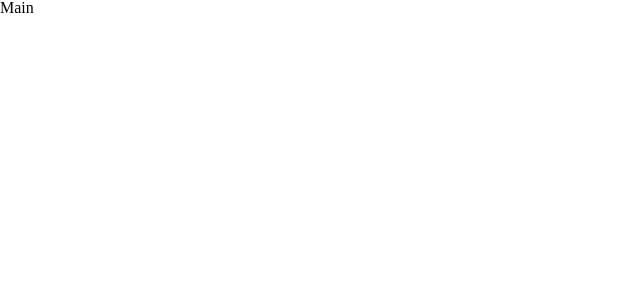
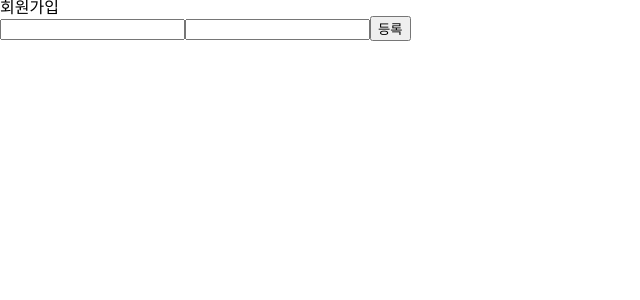
Before and after one commit to hjpark625/wanted-pre-onboarding-fe, a React (Create React App) app: page / in a window 1280 px wide. Shown: the top 300 px of the page, without its empty margins (0-640 px from the left). Built offline with nearby package versions, Linux system fonts and the light colour scheme.

Commit message:
register, login 작업 시작

```diff
--- /dev/null
+++ b/src/pages/Main/Login.tsx
@@ -0,0 +1,37 @@
+import React from 'react';
+import styled from 'styled-components';
+
+function Login() {
+  return (
+    <LoginSection>
+      <LoginTitle>로그인</LoginTitle>
+      <IdInput
+        type="text"
+        name="email"
+        placeholder="이메일을 입력해주세요"
+        onChange={e => {}}
+      />
+      <PasswordInput
+        type="password"
+        name="password"
+        placeholder="비밀번호를 입력해주세요"
+        onChange={e => {}}
+      />
+      <LoginButton type="button" onClick={e => {}}>
+        로그인
+      </LoginButton>
+    </LoginSection>
+  );
+}
+
+export default Login;
+
+const LoginSection = styled.section``;
+
+const LoginTitle = styled.div``;
+
+const IdInput = styled.input``;
+
+const PasswordInput = styled.input``;
+
+const LoginButton = styled.button``;
--- a/src/pages/Main/Main.tsx
+++ b/src/pages/Main/Main.tsx
@@ -1,7 +1,13 @@
-import React from 'react';
+import React, { useState } from 'react';
+import styled from 'styled-components';
+import Login from './Login';
+import Register from './Register';
 
 function Main() {
-  return <div>Main</div>;
+  const token = localStorage.getItem('token');
+  return <MainWrapper>{!token ? <Register /> : <Login />}</MainWrapper>;
 }
 
 export default Main;
+
+const MainWrapper = styled.div``;
--- /dev/null
+++ b/src/pages/Main/Register.tsx
@@ -0,0 +1,42 @@
+import React, { useState } from 'react';
+import styled from 'styled-components';
+
+export interface IUserInfo {
+  email: string;
+  password: string;
+}
+
+function Register() {
+  const [submitInfo, setSubmitInfo] = useState<IUserInfo>({
+    email: '',
+    password: '',
+  });
+
+  const getInfo = (e: React.ChangeEvent<HTMLInputElement>) => {
+    let { name, value } = e.target;
+    setSubmitInfo({ ...submitInfo, [name]: value });
+  };
+
+  return (
+    <RegisterSection>
+      <RegisterTitle>회원가입</RegisterTitle>
+      <IdInput type="text" name="email" onChange={e => {}} />
+      <PasswordInput type="password" name="password" onChange={e => {}} />
+      <SubmitButton id="signup" onClick={e => {}}>
+        등록
+      </SubmitButton>
+    </RegisterSection>
+  );
+}
+
+export default Register;
+
+const RegisterSection = styled.section``;
+
+const RegisterTitle = styled.div``;
+
+const IdInput = styled.input``;
+
+const PasswordInput = styled.input``;
+
+const SubmitButton = styled.button``;
```
